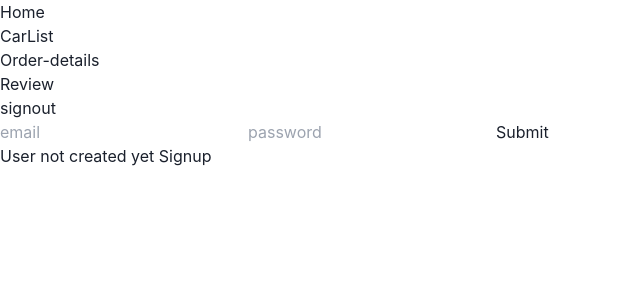
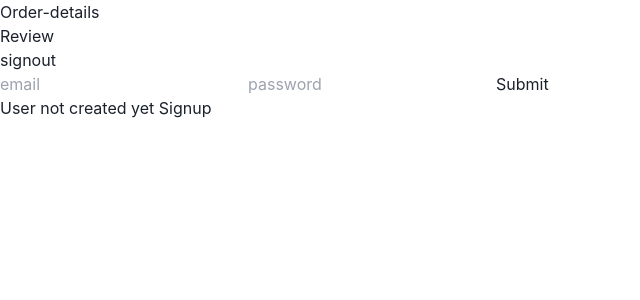
Before and after one commit to Shinto272000/car_rental_front_end, a React (Vite) app: page /user/signin in a window 1280 px wide. Shown: the top 300 px of the page, without its empty margins (0-640 px from the left). Built offline with nearby package versions, Linux system fonts and the light colour scheme; no server answers.

Commit message:
joker commit

```diff
--- a/src/components/Navbar/UserNavbar.jsx
+++ b/src/components/Navbar/UserNavbar.jsx
@@ -2,19 +2,20 @@ import React from 'react'
 import { Link } from 'react-router-dom'
 
 const UserNavbar = () => {
-    const navLinks = [{
-        path:"/user/home",
-        value:"Home"
-    },
+    const navLinks = [
+    //     {
+    //     path:"/user/home",
+    //     value:"Home"
+    // },
     // {
     //     path:"/user/cars",
     //     value:"BookNow"
     // },
 
-    {
-        path:"/user/available-cars",
-        value:"CarList"
-    },
+    // {
+    //     path:"/user/available-cars",
+    //     value:"CarList"
+    // },
 
     {
         path:"/order-details",
```
